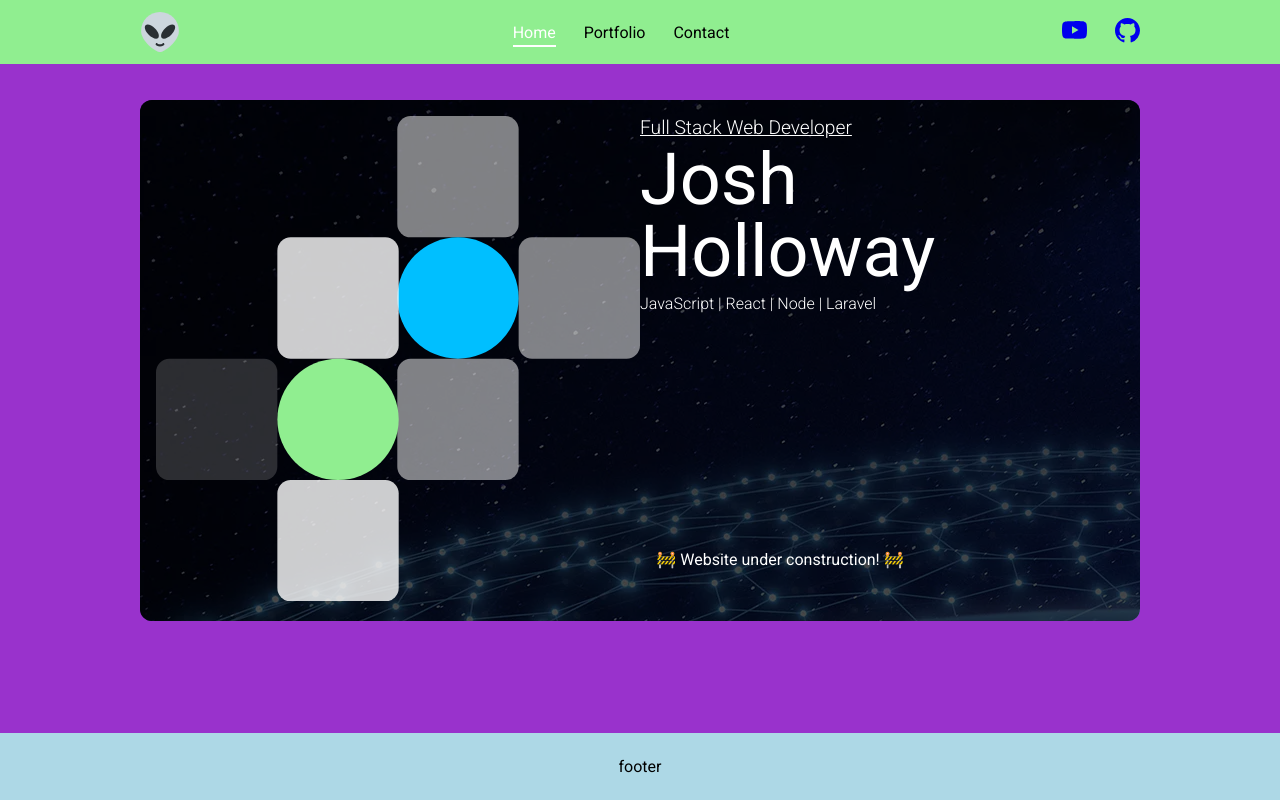
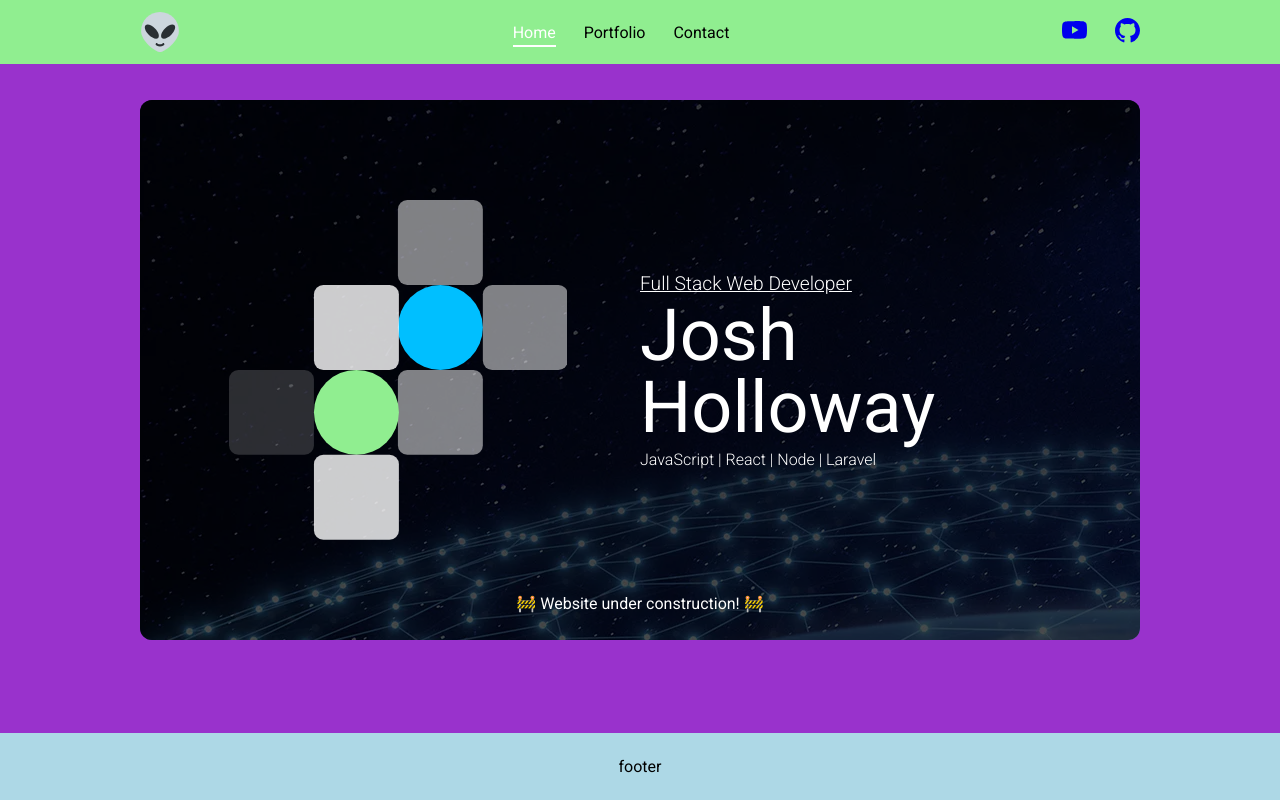
Before and after one commit to joshdotjs/portfolio, a Next.js app: page / in a window 1280 px wide. Built offline with nearby package versions, Linux system fonts and the light colour scheme.

Commit message:
end of night

```diff
--- a/comps/_pages/_home/1_hero.js
+++ b/comps/_pages/_home/1_hero.js
@@ -8,9 +8,11 @@ export default function Hero() {
 
       <div className="left">
 
-        <div className="left-container">
 
-          <svg xmlns="http://www.w3.org/2000/svg" className="hero-design shadow" width="686" height="688" viewBox="0 0 686 688">
+          <svg xmlns="http://www.w3.org/2000/svg" className="hero-design shadow"
+            // width="686" height="688"
+            viewBox="0 0 686 688"
+          >
             <g id="blockdesign" transform="translate(-935 -289)">
               <rect id="top-square"className="square-anim" data-name="Rectangle 2" width="172" height="172" rx="19" transform="translate(1277 289)" fill="rgba(255, 255, 255, 0.5)"/>
               <rect id="top-circle" className="square-anim" data-name="Rectangle 10" width="172" height="172" rx="86" transform="translate(1277 461)" fill="deepskyblue"/>
@@ -22,10 +24,8 @@ export default function Hero() {
               <rect id="row-4-square" className="square-anim" data-name="Rectangle 4" width="172" height="172" rx="19" transform="translate(1107 805)" fill="rgba(255, 255, 255, 0.8)" />
             </g>
           </svg>
-        </div>
 
       </div>
-
 
       <div className="right">
         <div className="super-title stagger1">
--- a/comps/_pages/_home/1_hero.scss
+++ b/comps/_pages/_home/1_hero.scss
@@ -1,11 +1,9 @@
 @use 'css/partials/vars' as *;
 @use 'css/partials/mixins' as *;
 
-// ==============================================
-
 section#hero {  position: relative;
   * { margin: 0; }
-  padding: $pad;
+  padding: $section-margin  $pad;
   color: white;
 
   @include xl {
@@ -16,6 +14,8 @@ section#hero {  position: relative;
   display: grid;
   grid-template-columns: 1fr 1fr;
 
+  // ============================================
+
   .overlay {  position: absolute;  z-index: 0;
     top: 0;
     left: 0;
@@ -24,21 +24,29 @@ section#hero {  position: relative;
     background: rgba(0,0,0,0.7);
   }
 
+  // ============================================
+
   .left,
   .right {  position: relative;  z-index: 1;
-
   }
 
+  // ============================================
+
   .left {
+    display: flex;
+    justify-content: center;
     svg {
-      width: 100%;
-      height: 100%;
+      width: 70%;
+      // height: 100%;
     }
   }
+
+  // ============================================
 
   .right {
     display: flex;
     flex-direction: column;
+    justify-content: center;
 
     .suer-title,
     .title,
@@ -66,10 +74,13 @@ section#hero {  position: relative;
     }
   }
 
-  #construction {
-    width: 100vw;
-    position: absolute;
-    bottom: 10%;
-    text-align: center;
+  // ============================================
+
+  #construction { position: absolute;
+    bottom: 5%;
+    left: 50%;
+    transform: translateX(-50%);
   }
+
+  // ============================================
 }
--- a/css/partials/_vars-css.scss
+++ b/css/partials/_vars-css.scss
@@ -7,4 +7,5 @@
   --max-w: #{$xl};
   --gutter: 2rem;
   --rad: 12px;
+  --section-margin: 100px;
 }
--- a/css/partials/_vars.scss
+++ b/css/partials/_vars.scss
@@ -4,3 +4,4 @@ $pad: var(--pad);
 $max-w: var(--max-w);
 $gutter: var(--gutter);
 $rad: var(--rad);
+$section-margin: var(--section-margin);
```
